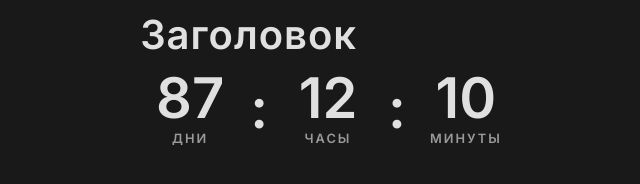
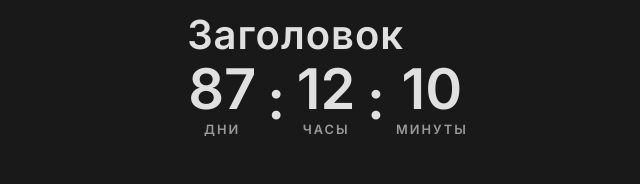
Before and after one commit to RomanKotenko/Notion-timer, a plain HTML site: page index.html in a window 1280 px wide. Shown: the whole page, without its empty margins (312-952 px from the left). Drawn offline with Linux system fonts and the light colour scheme.

Commit message:
Update index.html

```diff
--- a/index.html
+++ b/index.html
@@ -45,9 +45,9 @@
         }
         .time-block {
             background-color: var(--block-color);
-            padding: 10px;
-            border-radius: 12px;
-            min-width: 80px;
+            padding: 1px;
+            border-radius: 5px;
+            min-width: 60px;
             transition: transform 0.2s ease;
             margin: 0 0;
         }
```
